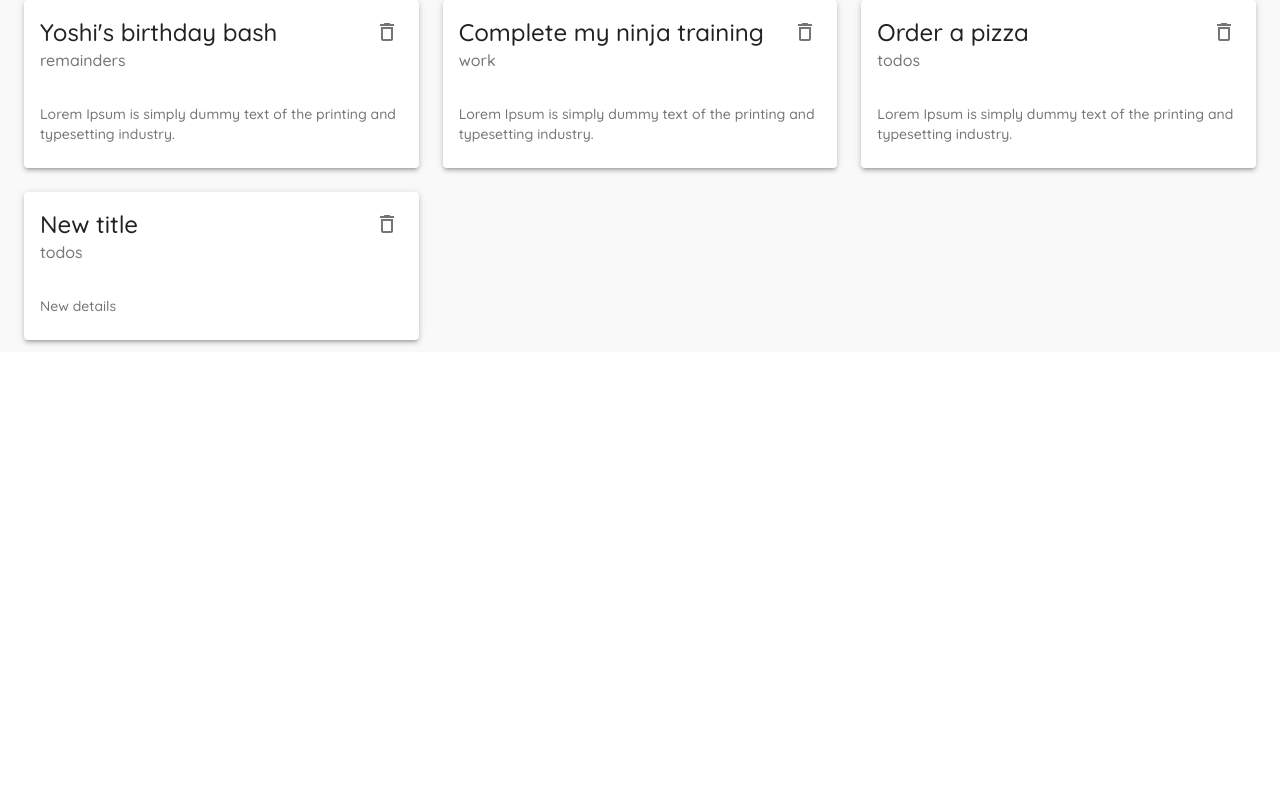
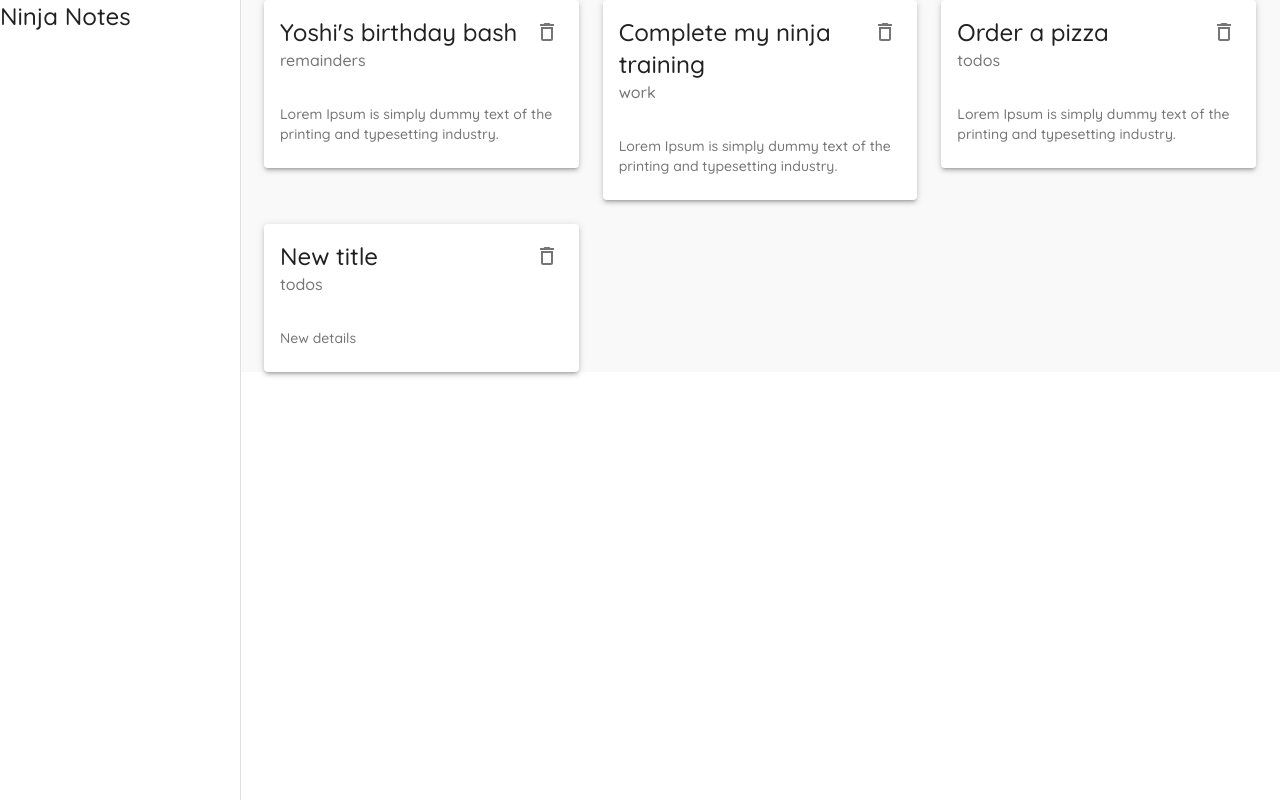
Before and after one commit to Cleomir/learning-material-ui, a React (Create React App) app: page / in a window 1280 px wide. Built offline with nearby package versions, Linux system fonts and the light colour scheme; data requests are answered from the project's data file.

Commit message:
Add permanent drawer

```diff
--- a/src/components/Layout.tsx
+++ b/src/components/Layout.tsx
@@ -1,17 +1,38 @@
 import React from "react";
-import { makeStyles } from "@material-ui/core";
+import { makeStyles, Drawer, Typography } from "@material-ui/core";
 
+const drawerWidth = 240;
 const useStyles = makeStyles({
   page: {
     backgroundColor: "#f9f9f9",
     width: "100%",
   },
+  drawer: {
+    width: drawerWidth,
+  },
+  drawerPaper: {
+    width: drawerWidth,
+  },
+  root: {
+    display: "flex",
+  },
 });
 
 export const Layout = ({ children }: { children: React.ReactNode }) => {
   const classes = useStyles();
+
   return (
-    <div>
+    <div className={classes.root}>
+      <Drawer
+        className={classes.drawer}
+        variant="permanent"
+        anchor="left"
+        classes={{ paper: classes.drawerPaper }}
+      >
+        <div>
+          <Typography variant="h5">Ninja Notes</Typography>
+        </div>
+      </Drawer>
       <div className={classes.page}>{children}</div>
     </div>
   );
```
